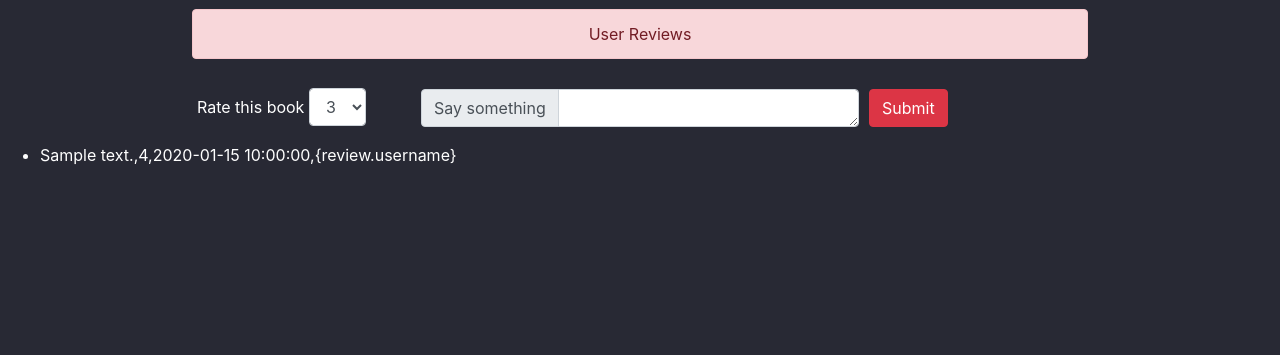
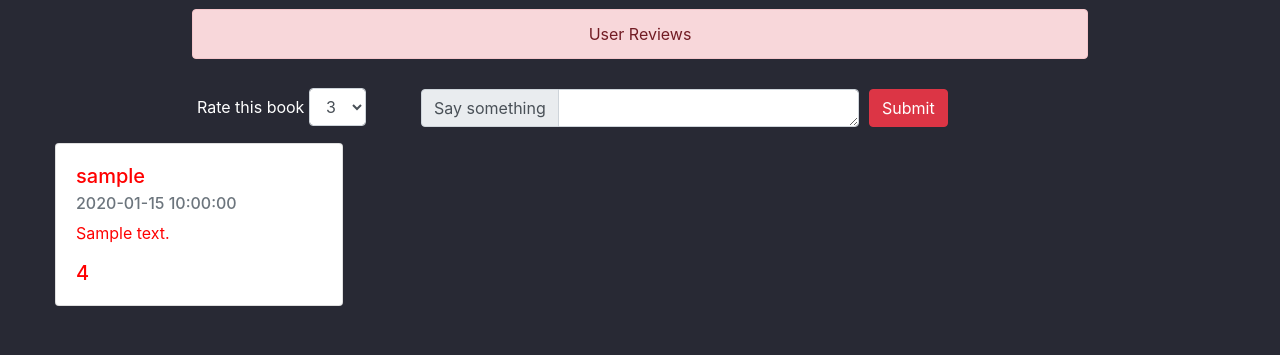
Before and after one commit to muhamedsuhail/GoodReviews, a Flask app: template templates/book.html in a window 1280 px wide. Shown: the part 445-800 px from the top of the page. Run offline with Flask 2, Linux system fonts and the light colour scheme; the template is opened without the code that fills it: most values are stand-ins (such as "Sample title", 1, 10 or a date in 2020); some libraries are stand-ins or nearby versions.

Commit message:
"Reviews and ratings"

```diff
--- a/application.py
+++ b/application.py
@@ -79,16 +79,19 @@ def search():
 @app.route("/book/<isbn>",methods=["GET","POST"])
 @login_required
 def book(isbn):
+	book=db.execute("SELECT * FROM books WHERE isbn=:id",{"id":isbn}).fetchone()
+	review=db.execute("SELECT * FROM reviews WHERE book_id=:id",{"id":book.id}).fetchall()
+	print(review)
+	key=os.getenv("GOOD_READS_KEY")
+	res = requests.get("https://www.goodreads.com/book/review_counts.json", params={"key": key, "isbns":isbn})
 	if request.method=='POST':
 		rating=int(request.form.get('rating'))
 		review=request.form.get('review')
-		time=datetime.datetime.now().month
-		print(calendar.month_name[time])
 		id=db.execute("SELECT id from books WHERE isbn=:id",{"id":isbn}).fetchone()[0]
-		# db.execute("INSERT INTO reviews(username,book_id,rating,review,time) VALUES(:uname,:id,:rtg,:rev,:tm)",{"uname":session["uname"],"id":id,"rtg":rating,"rev":review,"tm":time})
-		# db.commit()
-	book=db.execute("SELECT * FROM books WHERE isbn=:id",{"id":isbn}).fetchone()
-	review=db.execute("SELECT * FROM reviews WHERE id=:id",{"id":book.id}).fetchall()
-	key=os.getenv("GOOD_READS_KEY")
-	res = requests.get("https://www.goodreads.com/book/review_counts.json", params={"key": key, "isbns":isbn})
+		if db.execute("SELECT * FROM reviews WHERE username=:uname AND book_id=:id",{"uname":session["uname"],"id":id}).rowcount!=0:
+			flash("You have aldready submitted a review",'warning')
+			return	redirect("/book/"+isbn)
+		db.execute("INSERT INTO reviews(username,book_id,rating,review) VALUES(:uname,:id,:rtg,:rev)",{"uname":session["uname"],"id":id,"rtg":rating,"rev":review})
+		db.commit()
+		return redirect("/book/"+isbn)
 	return render_template("book.html",book=book,res=res,reviews=review)
--- a/static/style.css
+++ b/static/style.css
@@ -81,6 +81,15 @@ text-decoration: none;
   width: 70vw;
   align-items: center;
 }
+.comment-container
+{
+  width: 70vw;
+  justify-content: space-around;
+  color: red;
+}
+.card{
+  width: 70vw;
+}
 .container{
   display: flex;
   flex-direction: row;
--- a/templates/book.html
+++ b/templates/book.html
@@ -9,6 +9,7 @@
 	<li><a href="/search" id="logout"><strong>Search</strong></a></li>
 	<li id="Welcome">{{user}}</li>
 </ul>
+
 {%endblock%}
 {%block body%}
 	<div class="row">
@@ -59,9 +60,18 @@
 	<ul>
 	{%if reviews%}
 	{%for review in reviews%}
-			<li>{{review.review}},{{review.rating}},{{review.time}},{review.username}</li>
-	{%else%}
-		<li>No reviews</li>
+	<div class="comment-container">
+		<div class="col-xs-6 col-md-12">
+			<div class="card" style="width: 18rem;">
+				  <div class="card-body">
+				    <h5 class="card-title">{{review.username}}</h5>
+				    <h6 class="card-subtitle mb-2 text-muted">{{review.time}}</h6>
+				    <p class="card-text">{{review.review}}</p>
+				    <h5 class="card-text">{{review.rating}}</h5>
+				  </div>
+			</div>
+		</div>
+	</div>
 	{%endfor%}
 	{%endif%}
 {%endblock%}
--- a/templates/layout.html
+++ b/templates/layout.html
@@ -5,23 +5,25 @@
 	<meta name="viewport" content="width=device-width, initial-scale=1.0">
 	<title>{%block title%}{%endblock%}</title>
 	<link rel="stylesheet" href="https://maxcdn.bootstrapcdn.com/bootstrap/4.0.0/css/bootstrap.min.css" integrity="sha384-Gn5384xqQ1aoWXA+058RXPxPg6fy4IWvTNh0E263XmFcJlSAwiGgFAW/dAiS6JXm" crossorigin="anonymous">
+	<script src="https://ajax.googleapis.com/ajax/libs/jquery/3.5.1/jquery.min.js"></script>
+  <script src="https://maxcdn.bootstrapcdn.com/bootstrap/3.4.1/js/bootstrap.min.js"></script>
 	<link type="text/css" rel="stylesheet" href="{{url_for('static',filename='style.css')}}"/>
 	{% with messages=get_flashed_messages(with_categories=true)%}
 		{%if messages%}
 			{%for category,message in messages%}
 				{%if category=='success'%}
 					<div class="alert alert-success alert-dismissible">
-						<a href="search" class="close" data-dismiss="alert" aria-label="close">&times;</a>
+						<a class="close" data-dismiss="alert" aria-label="close">&times;</a>
 						<strong>{{message}}</strong>
 					</div>
 				{%elif category=='warning'%}
 					<div class="alert alert-warning alert-dismissible">
-						<a href="register" class="close" data-dismiss="alert" aria-label="close">&times;</a>
+						<a class="close" data-dismiss="alert" aria-label="close">&times;</a>
 						<strong>Warning! </strong>{{message}}
 					</div>
 				{%elif category=='danger'%}
 					<div class="alert alert-danger alert-dismissible">
-						<a href="" class="close" data-dismiss="alert" aria-label="close">&times;</a>
+						<a class="close" data-dismiss="alert" aria-label="close">&times;</a>
 						<strong>{{message}}</strong>
 					</div>
 				{%endif%}
```
